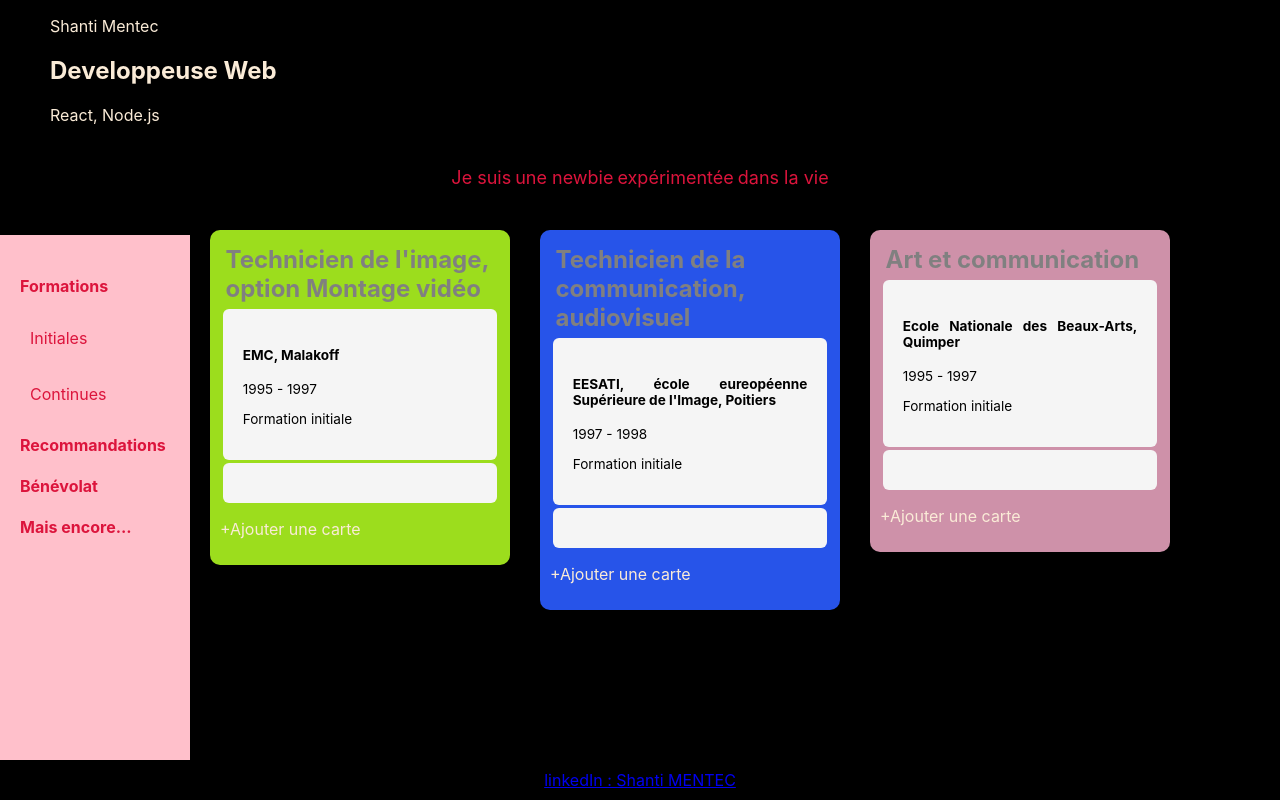
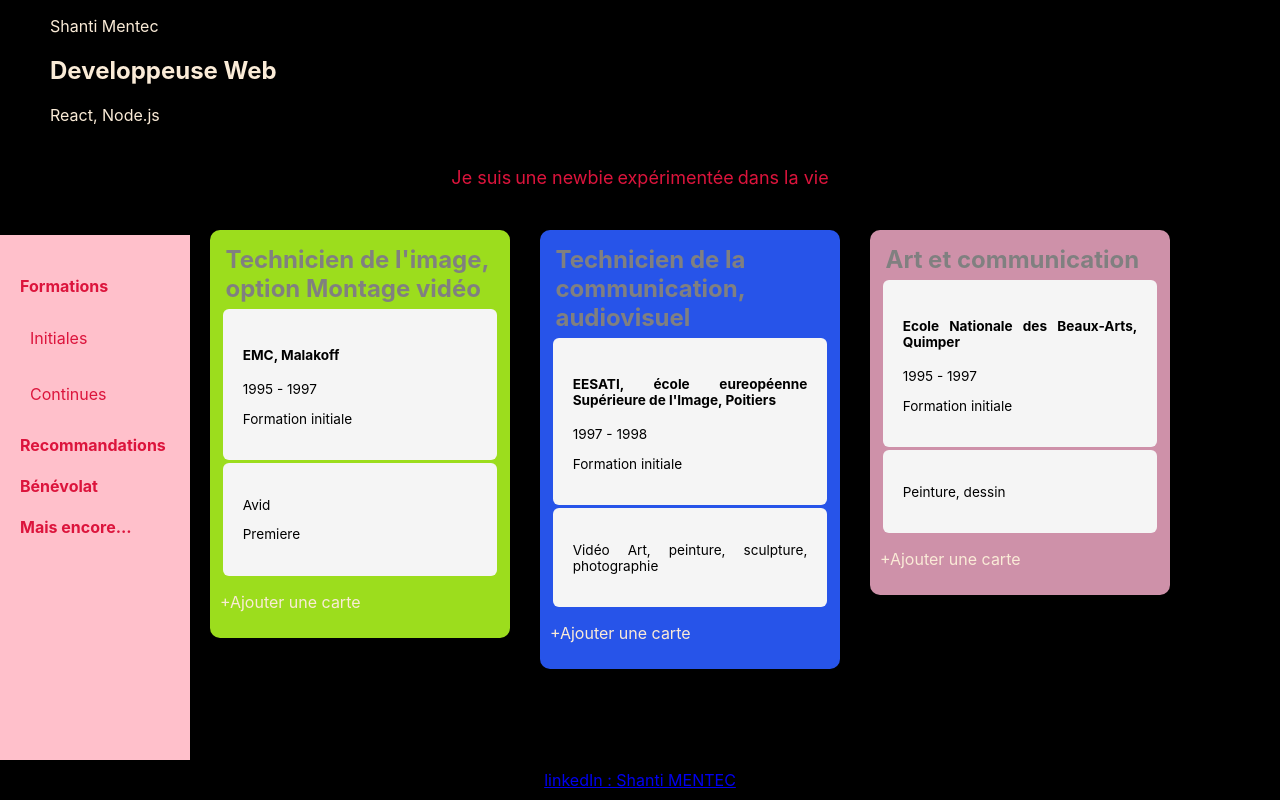
Before and after one commit to ShivanPaishari/CV_Shanti_MENTEC, a React (Create React App) app: page /life in a window 1280 px wide. Both pictures are taken after a click on the element "Initiales". Shown: the top 800 px of the page. Built offline with nearby package versions, Linux system fonts and the light colour scheme.

Commit message:
adding details in training

```diff
--- a/src/components/TrainingCard.jsx
+++ b/src/components/TrainingCard.jsx
@@ -8,8 +8,8 @@ import "../style/smallcard.css";
 
 function TrainingCard(props) {
   const training = props.training;
-  console.log("trainign", training.container);
-  //let details = {training.container.map((item)=> Object.key)}
+
+
 
   return (
     <div className="cardS" style={{ backgroundColor: `${setColorCard()} ` }}>
@@ -20,8 +20,11 @@ function TrainingCard(props) {
           {training.startDate} - {training.endDate}
         </p>
         <p>{training.sort}</p>
-      </div>
-      <div className="internalLabel"></div>
+        </div>
+        <div className="internalLabel">
+          {training.container.map (item=>(<p>{item.key}</p>))}
+        </div>
+
       <p> +Ajouter une carte</p>
     </div>
   );
--- a/src/data/training.json
+++ b/src/data/training.json
@@ -6,19 +6,7 @@
     "endDate": "Juillet 2021",
     "type": "continuous",
     "sort": "Reconversion",
-    "container": [
-      {
-        "language": [
-          { "language1": "HTML" },
-          { "language2": "CSS, boostrap, reactstrap" },
-          { "language3": "JavaScript, Node.js, REACT" },
-          { "language4": "MySQL, Express" },
-          { "language5": "CMS  strapi." }
-        ],
-        "tools": "GitHub, code sandbox, Visual Studio Code, PostMan, PHPmyadmin, Scrapi, Gatsby",
-        "méthode": "Methode Agile"
-      }
-    ]
+    "container": [{"key":"HTML."}, {"key":"CSS, boostrap, reactstrap."},{"key":"JavaScript, Node.js, REACT."}, {"key":"MySQL, Express."},{"key":"CMS  strapi."}, {"key":"GitHub, code sandbox, Visual Studio Code, PostMan, PHPmyadmin, Scrapi, Gatsby."},{"key":"Méthode: Methode Agile."}]
   },
   {
     "title": "Outils de gestion de projets en Agile",
@@ -27,11 +15,7 @@
     "endDate": "2018",
     "type": "continuous",
     "sort": "Formations courtes en interne",
-    "container": [
-      { "theme1": "Outils d'accompagnement au changement" },
-      { "theme2": "Methodologie Agile, Lean" },
-      { "theme3": "Communication graphique" }
-    ]
+    "container": [{"key":"Outils d'accompagnement au changement."},{"key":"Methodologie Agile, Lean."},{"key":"Communication graphique."}]
   },
   {
     "title": "Management",
@@ -40,16 +24,7 @@
     "endDate": "2017",
     "type": "continuous",
     "sort": "Formation sur 1 an en interne",
-    "container": [
-      {
-        "theme1": "Coaching au management sur 10 mois avec l'ensemble des managers."
-      },
-      {
-        "theme2": "Apprentissage d'outils d'aide à la relation et co-développement"
-      },
-      { "theme3": "Serious Games" },
-      { "theme4": "Animation de réunions" }
-    ]
+    "container": [{"key":"Coaching au management sur 10 mois avec l'ensemble des managers"},{"key":"Apprentissage d'outils d'aide à la relation et co-développement"},{"key":"Serious Games"},{"key":"Animation de réunions"}]
   },
   {
     "title": "Animation d'activités de formation",
@@ -57,13 +32,8 @@
     "startDate": "2015",
     "endDate": "2015",
     "type": "continuous",
-    "sort": "Techniques de préparation et d’animation d’activités de formations des nouveaux arrivants",
-    "container": [
-      {
-        "theme1": "Techniques de préparation et d’animation d’activités de formations des nouveaux arrivants"
-      },
-      { "theme2": "Technique d’animation de réunion" }
-    ]
+    "sort": "Formations courtes en interne",
+    "container": [{"key":"Techniques de préparation et d’animation d’activités de formations des nouveaux arrivants."},{"key":"Technique d’animation de réunion."}]
   },
   {
     "title": "Technicien d'étude en Bâtiment, dessinateur",
@@ -72,7 +42,7 @@
     "endDate": "2009",
     "type": "continuous",
     "sort": "Reconversion, 1 ans",
-    "container": [{ "theme1": "Autocad" }]
+    "container": [{"key":"Autocad."}]
   },
   {
     "title": "Technicien de l'image, option Montage vidéo",
@@ -81,7 +51,7 @@
     "endDate": "1997",
     "type": "initial",
     "sort": "Formation initiale",
-    "container": [{ "theme1": "Avid" }, { "theme2": "Premiere" }]
+    "container": [{"key":"Avid"},{"key": "Premiere"}]
   },
   {
     "title": "Technicien de la communication, audiovisuel",
@@ -90,7 +60,7 @@
     "endDate": "1998",
     "type": "initial",
     "sort": "Formation initiale",
-    "container": []
+    "container": [{"key":"Vidéo Art, peinture, sculpture, photographie"}]
   },
   {
     "title": "Art et communication",
@@ -99,6 +69,6 @@
     "endDate": "1997",
     "type": "initial",
     "sort": "Formation initiale",
-    "container": []
+    "container": [{"key":"Peinture, dessin"}]
   }
 ]
```
